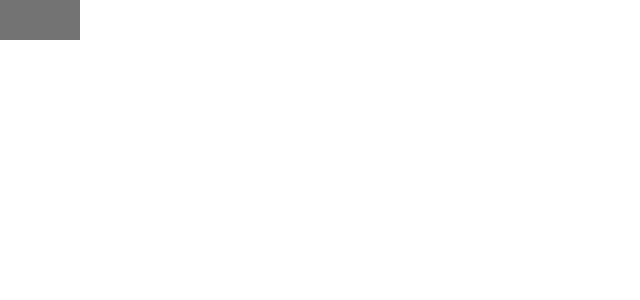
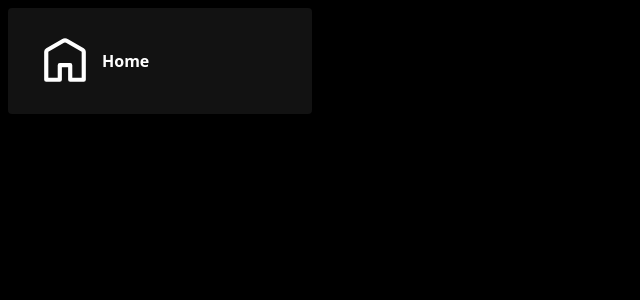
Before and after one commit to zulkh87/first-tailwind-page, a React app: page / in a window 1280 px wide. Shown: the top 300 px of the page, without its empty margins (0-640 px from the left). Built offline with nearby package versions, Linux system fonts and the light colour scheme; the HTML template or start-up script is replaced by a standard one.

Commit message:
sidebar in progress

```diff
--- a/src/App.jsx
+++ b/src/App.jsx
@@ -1,7 +1,14 @@
 import React from "react";
+import Sidebar from "./components/Sidebar";
 
 const App = () => {
-  return <div className="w-20 h-10 bg-neutral-500"></div>;
+  return (
+    <div className="h-screen bg-black">
+      <div className="h-[90%] flex">
+        <Sidebar />
+      </div>
+    </div>
+  );
 };
 
 export default App;
--- /dev/null
+++ b/src/components/Sidebar.jsx
@@ -0,0 +1,17 @@
+import React from "react";
+import { assets } from "../assets/assets";
+
+const Sidebar = () => {
+  return (
+    <div className="w-[25%] h-full p-2 flex-col gap-2 text-white hidden lg:flex">
+      <div className="bg-[#121212] h-[15%] rounded flex flex-col justify-around">
+        <div className="flex items-center gap-3 pl-8 cursor-pointer">
+          <img src={assets.home_icon} alt="" />
+          <p className="font-bold">Home</p>
+        </div>
+      </div>
+    </div>
+  );
+};
+
+export default Sidebar;
```
Also changed, not shown: 1 other file (tests, documents, lock files or other folders).
